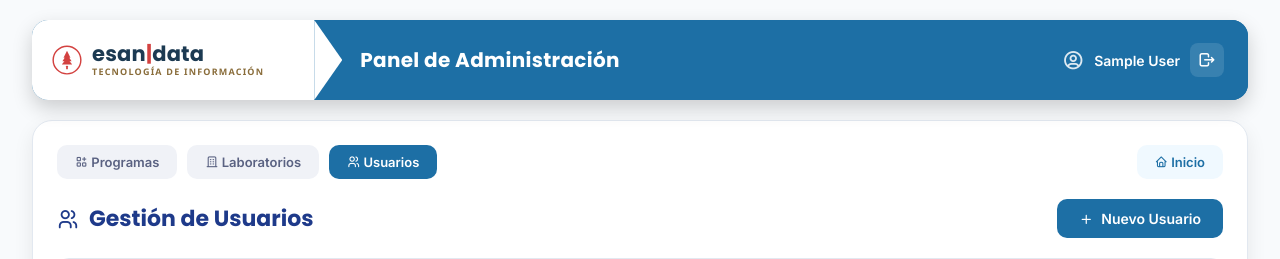
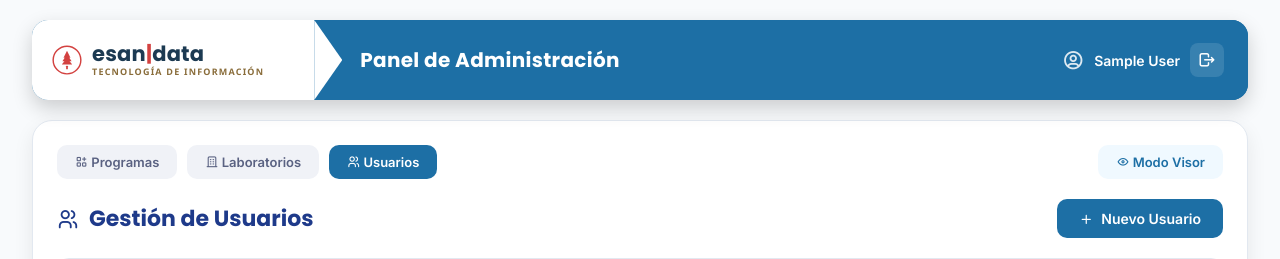
Before and after one commit to arojass-creator/LicenciasESAN, a Flask app: page /admin/usuarios in a window 1280 px wide. Shown: the top 259 px of the page. Run offline with Flask 3, Linux system fonts and the light colour scheme; the visitor is signed in with stand-in values (Sample User, id 1).

Commit message:
Update admin_usuarios.html

```diff
--- a/templates/admin_usuarios.html
+++ b/templates/admin_usuarios.html
@@ -69,10 +69,10 @@
 
         <div class="admin-nav">
             <a href="{{ url_for('admin_programas') }}"><i class="ti ti-apps"></i> Programas</a>
-            <a href="#"><i class="ti ti-building"></i> Laboratorios</a>
+            <a href="{{ url_for('admin_laboratorios') }}"><i class="ti ti-building"></i> Laboratorios</a>
             <a href="{{ url_for('admin_usuarios') }}" class="activo"><i class="ti ti-users"></i> Usuarios</a>
             <a href="{{ url_for('inicio') }}" style="margin-left:auto;background:#f0f9ff;color:#1d6fa5;">
-                <i class="ti ti-home"></i> Inicio
+                <i class="ti ti-eye"></i> Modo Visor
             </a>
         </div>
 
```
